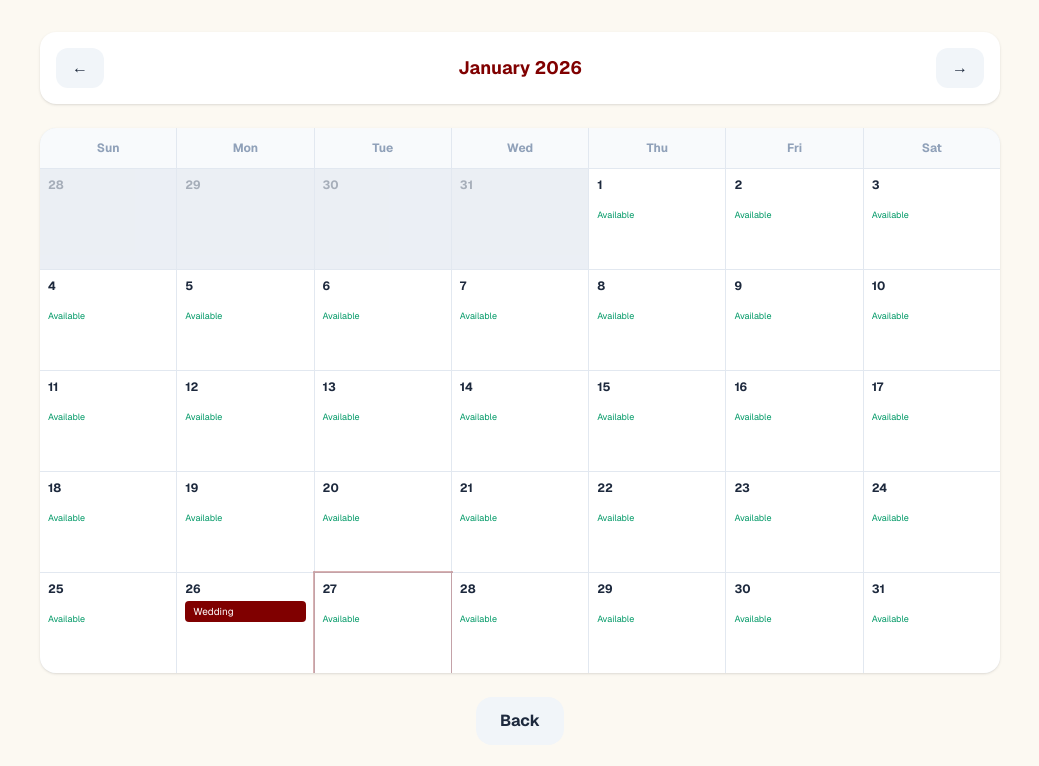
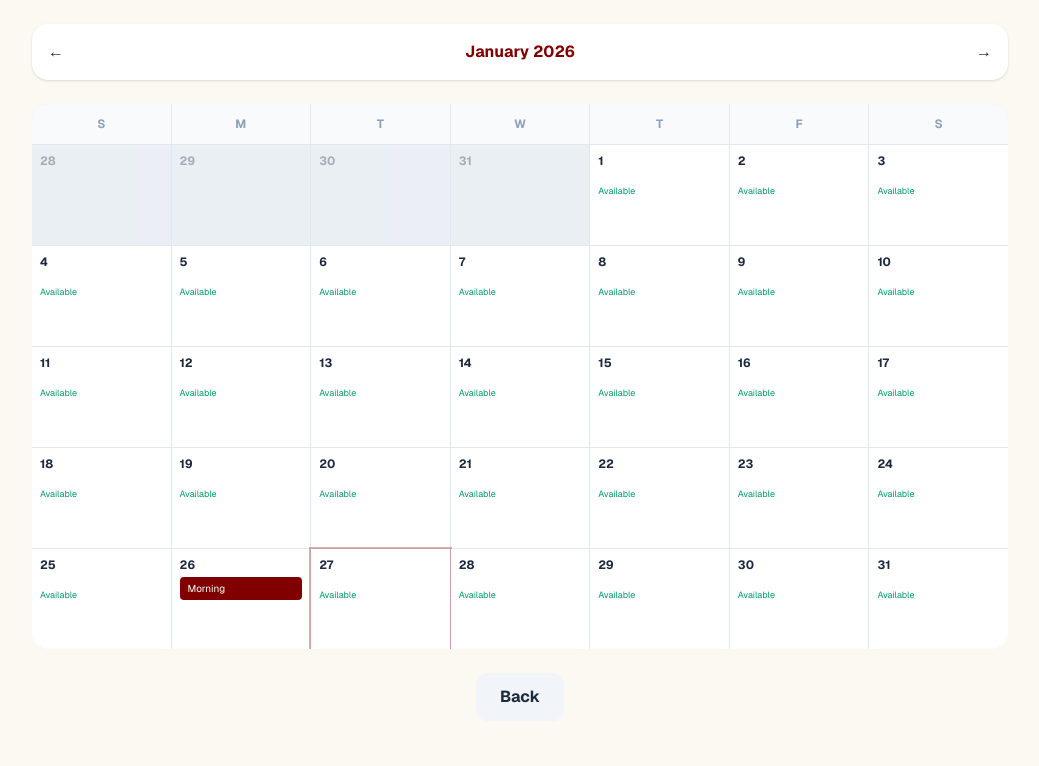
Before and after one commit to Immortalpie-11/VJK-Mahal-Booking, a Next.js app: page / in a window 1280 px wide. Both pictures are taken after a click on the button "Check Availability". Shown: the top 766 px of the page, without its empty margins (120-1159 px from the left). Built offline with nearby package versions, Linux system fonts and the light colour scheme.

Commit message:
Admin add/delete bookings with 2 per day limit

```diff
--- a/components/CalendarUI.tsx
+++ b/components/CalendarUI.tsx
@@ -14,12 +14,19 @@ import {
   subMonths,
 } from 'date-fns';
 
+/* ===================== Constants ===================== */
+
+const MAX_EVENTS_PER_DAY = 2;
+const TIME_SLOTS = ['Morning', 'Afternoon', 'Evening', 'All Day'] as const;
+
 /* ===================== Types ===================== */
+
+type Slot = (typeof TIME_SLOTS)[number];
 
 type CalendarEvent = {
   id: string;
   name: string;
-  slot: string;
+  slot: Slot;
 };
 
 type EventsMap = Record<string, CalendarEvent[]>;
@@ -38,6 +45,15 @@ export default function CalendarUI() {
     'landing'
   );
 
+  const saveDayEvents = (dateStr: string, updated: CalendarEvent[]) => {
+    setEvents((prev) => {
+      const next = { ...prev };
+      if (updated.length === 0) delete next[dateStr];
+      else next[dateStr] = updated;
+      return next;
+    });
+  };
+
   return (
     <div className="min-h-screen bg-[#FCF9F2] text-slate-800 font-sans">
       {viewMode === 'landing' && (
@@ -48,6 +64,7 @@ export default function CalendarUI() {
         <CalendarManager
           mode={viewMode}
           events={events}
+          onSave={saveDayEvents}
           onExit={() => setViewMode('landing')}
         />
       )}
@@ -63,39 +80,24 @@ function LandingScreen({
   onSelectMode: (mode: 'admin' | 'customer') => void;
 }) {
   return (
-    <div className="flex flex-col items-center justify-center min-h-screen p-4 bg-[#800000] relative overflow-hidden">
-      <div className="absolute inset-0 opacity-10 pointer-events-none">
-        <div className="absolute -top-24 -left-24 w-64 h-64 rounded-full border-[15px] border-[#D4AF37]" />
-        <div className="absolute -bottom-24 -right-24 w-64 h-64 rounded-full border-[15px] border-[#D4AF37]" />
-      </div>
-
-      <div className="bg-white p-8 rounded-[2.5rem] shadow-2xl max-w-sm w-full text-center relative z-10 border-b-8 border-[#D4AF37]">
-        <div className="mb-8 flex justify-center">
-          <div className="w-24 h-24 bg-white rounded-full flex items-center justify-center shadow-xl border-4 border-[#D4AF37]">
-            <span className="text-[#800000] font-serif text-4xl font-bold italic">
-              VJK
-            </span>
-          </div>
-        </div>
-
-        <h1 className="text-3xl font-serif font-bold text-[#800000] mb-1">
-          VJK Mahal
-        </h1>
-        <p className="text-sm font-medium text-slate-500 mb-10 italic">
+    <div className="flex flex-col items-center justify-center min-h-screen p-4 bg-[#800000]">
+      <div className="bg-white p-8 rounded-3xl shadow-xl max-w-sm w-full text-center border-b-8 border-[#D4AF37]">
+        <h1 className="text-3xl font-bold text-[#800000] mb-2">VJK Mahal</h1>
+        <p className="text-sm text-slate-500 mb-8 italic">
           Event Booking System
         </p>
 
         <div className="space-y-4">
           <button
             onClick={() => onSelectMode('customer')}
-            className="w-full p-4 bg-[#FDFBF4] text-[#800000] rounded-2xl font-bold border-2 border-[#D4AF37]/30"
+            className="w-full p-4 rounded-2xl bg-[#FDFBF4] text-[#800000] font-bold border"
           >
             Check Availability
           </button>
 
           <button
             onClick={() => onSelectMode('admin')}
-            className="w-full p-4 bg-[#800000] text-white rounded-2xl font-bold"
+            className="w-full p-4 rounded-2xl bg-[#800000] text-white font-bold"
           >
             Management Login
           </button>
@@ -110,56 +112,50 @@ function LandingScreen({
 function CalendarManager({
   mode,
   events,
+  onSave,
   onExit,
 }: {
   mode: 'admin' | 'customer';
   events: EventsMap;
+  onSave: (date: string, events: CalendarEvent[]) => void;
   onExit: () => void;
 }) {
   const [currentDate, setCurrentDate] = useState(new Date());
   const [selectedDate, setSelectedDate] = useState<Date | null>(null);
 
   const monthStart = startOfMonth(currentDate);
-  const calendarDays = eachDayOfInterval({
+  const days = eachDayOfInterval({
     start: startOfWeek(monthStart),
     end: endOfWeek(endOfMonth(monthStart)),
   });
 
   return (
-    <div className="max-w-5xl mx-auto p-4 md:p-8">
+    <div className="max-w-5xl mx-auto p-6">
       {/* Header */}
-      <div className="flex items-center justify-between mb-6 bg-white p-4 rounded-2xl shadow">
-        <button
-          onClick={() => setCurrentDate(subMonths(currentDate, 1))}
-          className="px-4 py-2 rounded-xl bg-slate-100 font-bold"
-        >
+      <div className="flex justify-between items-center mb-6 bg-white p-4 rounded-2xl shadow">
+        <button onClick={() => setCurrentDate(subMonths(currentDate, 1))}>
           ←
         </button>
-
-        <h2 className="text-lg font-bold text-[#800000]">
+        <h2 className="font-bold text-[#800000]">
           {format(currentDate, 'MMMM yyyy')}
         </h2>
-
-        <button
-          onClick={() => setCurrentDate(addMonths(currentDate, 1))}
-          className="px-4 py-2 rounded-xl bg-slate-100 font-bold"
-        >
+        <button onClick={() => setCurrentDate(addMonths(currentDate, 1))}>
           →
         </button>
       </div>
 
-      {/* Calendar Grid */}
-      <div className="grid grid-cols-7 gap-px bg-slate-200 rounded-2xl overflow-hidden shadow">
-        {['Sun', 'Mon', 'Tue', 'Wed', 'Thu', 'Fri', 'Sat'].map((d) => (
+      {/* Grid */}
+      <div className="grid grid-cols-7 gap-px bg-slate-200 rounded-2xl overflow-hidden">
+        {['S', 'M', 'T', 'W', 'T', 'F', 'S'].map((d, i) => (
           <div
-            key={d}
+            key={i}
             className="bg-slate-50 p-3 text-center text-xs font-bold text-slate-400"
           >
             {d}
           </div>
         ))}
 
-        {calendarDays.map((day) => {
+        {days.map((day) => {
           const dateStr = format(day, 'yyyy-MM-dd');
           const dayEvents = events[dateStr] || [];
           const isCurrentMonth = isSameMonth(day, currentDate);
@@ -169,19 +165,21 @@ function CalendarManager({
               key={dateStr}
               onClick={() => isCurrentMonth && setSelectedDate(day)}
               className={`
-                min-h-[100px] p-2 bg-white text-xs cursor-pointer
+                min-h-[100px] p-2 bg-white cursor-pointer
                 ${!isCurrentMonth ? 'opacity-30' : 'hover:bg-[#FDFBF4]'}
                 ${isToday(day) ? 'ring-2 ring-[#800000]/30' : ''}
               `}
             >
-              <div className="font-bold mb-1">{format(day, 'd')}</div>
+              <div className="font-bold text-xs mb-1">
+                {format(day, 'd')}
+              </div>
 
-              {dayEvents.map((event) => (
+              {dayEvents.map((e) => (
                 <div
-                  key={event.id}
+                  key={e.id}
                   className="text-[10px] bg-[#800000] text-white rounded px-2 py-1 mb-1 truncate"
                 >
-                  {event.name}
+                  {e.slot}
                 </div>
               ))}
 
@@ -198,7 +196,7 @@ function CalendarManager({
       <div className="mt-6 text-center">
         <button
           onClick={onExit}
-          className="px-6 py-3 rounded-2xl bg-slate-100 font-bold"
+          className="px-6 py-3 rounded-xl bg-slate-100 font-bold"
         >
           Back
         </button>
@@ -207,7 +205,11 @@ function CalendarManager({
       {selectedDate && (
         <DayModal
           date={selectedDate}
+          mode={mode}
           events={events[format(selectedDate, 'yyyy-MM-dd')] || []}
+          onSave={(updated) =>
+            onSave(format(selectedDate, 'yyyy-MM-dd'), updated)
+          }
           onClose={() => setSelectedDate(null)}
         />
       )}
@@ -219,49 +221,107 @@ function CalendarManager({
 
 function DayModal({
   date,
+  mode,
   events,
+  onSave,
   onClose,
 }: {
   date: Date;
+  mode: 'admin' | 'customer';
   events: CalendarEvent[];
+  onSave: (events: CalendarEvent[]) => void;
   onClose: () => void;
 }) {
+  const [name, setName] = useState('');
+  const [slot, setSlot] = useState<Slot>('Morning');
+
+  const addEvent = () => {
+    if (!name.trim() || events.length >= MAX_EVENTS_PER_DAY) return;
+
+    onSave([
+      ...events,
+      { id: Date.now().toString(), name, slot },
+    ]);
+    setName('');
+    setSlot('Morning');
+  };
+
+  const removeEvent = (id: string) => {
+    onSave(events.filter((e) => e.id !== id));
+  };
+
   return (
-    <div className="fixed inset-0 z-50 flex items-end md:items-center justify-center bg-black/60 p-4">
-      <div className="bg-white rounded-t-3xl md:rounded-3xl w-full max-w-md shadow-2xl">
+    <div className="fixed inset-0 bg-black/60 flex items-end md:items-center justify-center p-4 z-50">
+      <div className="bg-white rounded-t-3xl md:rounded-3xl w-full max-w-md shadow-xl">
         <div className="p-6 bg-[#800000] text-white flex justify-between">
           <div>
-            <h3 className="text-xl font-bold">
+            <h3 className="font-bold">
               {format(date, 'EEEE')}
             </h3>
             <p className="text-xs opacity-80">
               {format(date, 'MMMM d, yyyy')}
             </p>
           </div>
-          <button onClick={onClose} className="text-xl font-bold">
-            ✕
-          </button>
+          <button onClick={onClose}>✕</button>
         </div>
 
         <div className="p-6 space-y-4">
-          {events.length > 0 ? (
-            events.map((e) => (
-              <div
-                key={e.id}
-                className="p-4 rounded-xl bg-slate-50 font-bold"
-              >
+          {events.map((e) => (
+            <div
+              key={e.id}
+              className="flex justify-between items-center bg-slate-50 p-3 rounded-xl"
+            >
+              <div className="text-sm font-bold">
                 {e.name} — {e.slot}
               </div>
-            ))
-          ) : (
+              {mode === 'admin' && (
+                <button
+                  onClick={() => removeEvent(e.id)}
+                  className="text-red-500 font-bold"
+                >
+                  ✕
+                </button>
+              )}
+            </div>
+          ))}
+
+          {events.length === 0 && (
             <div className="text-center text-emerald-600 font-bold">
               Date is Available
             </div>
           )}
 
+          {mode === 'admin' && events.length < MAX_EVENTS_PER_DAY && (
+            <div className="pt-4 border-t space-y-3">
+              <input
+                value={name}
+                onChange={(e) => setName(e.target.value)}
+                placeholder="Event name"
+                className="w-full p-3 rounded-xl border font-bold"
+              />
+
+              <select
+                value={slot}
+                onChange={(e) => setSlot(e.target.value as Slot)}
+                className="w-full p-3 rounded-xl border font-bold"
+              >
+                {TIME_SLOTS.map((s) => (
+                  <option key={s}>{s}</option>
+                ))}
+              </select>
+
+              <button
+                onClick={addEvent}
+                className="w-full p-3 rounded-xl bg-[#D4AF37] text-white font-bold"
+              >
+                Add Booking
+              </button>
+            </div>
+          )}
+
           <button
             onClick={onClose}
-            className="w-full py-3 rounded-xl bg-slate-100 font-bold"
+            className="w-full p-3 rounded-xl bg-slate-100 font-bold"
           >
             Close
           </button>
```
